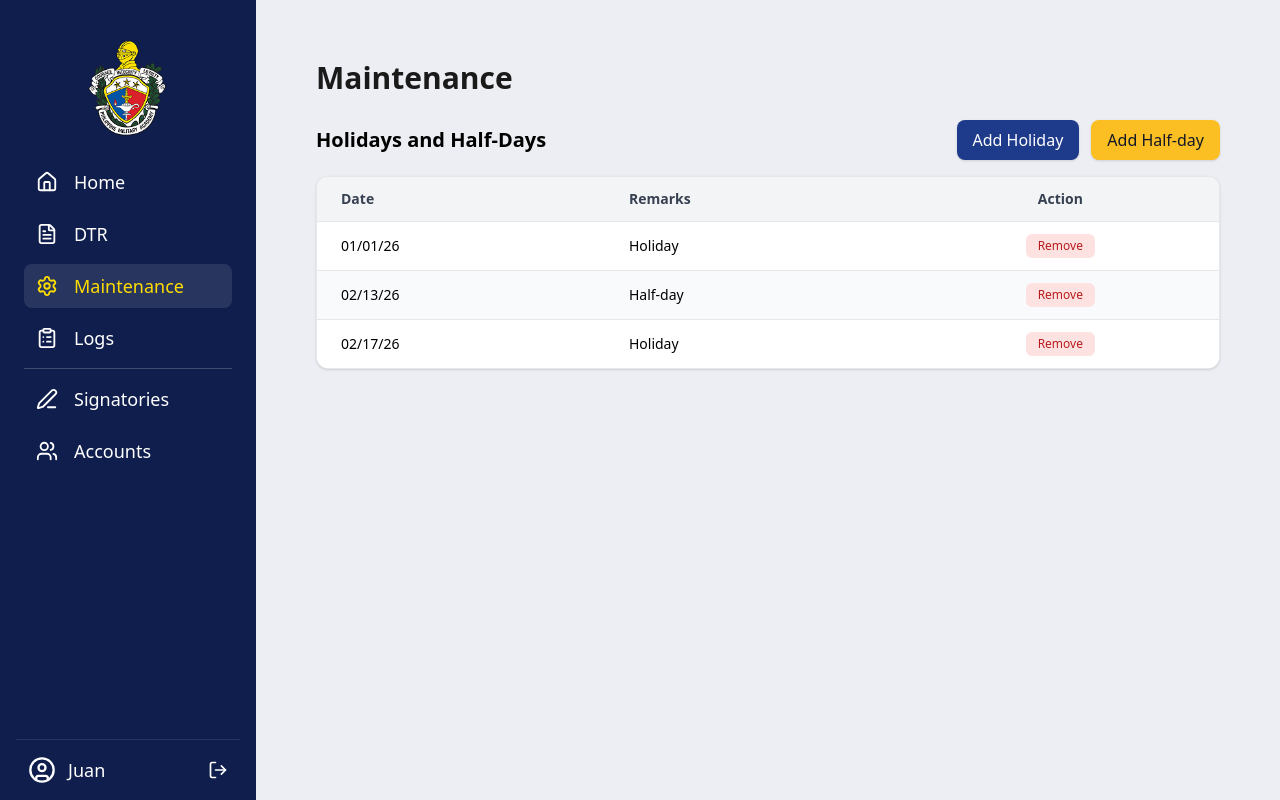
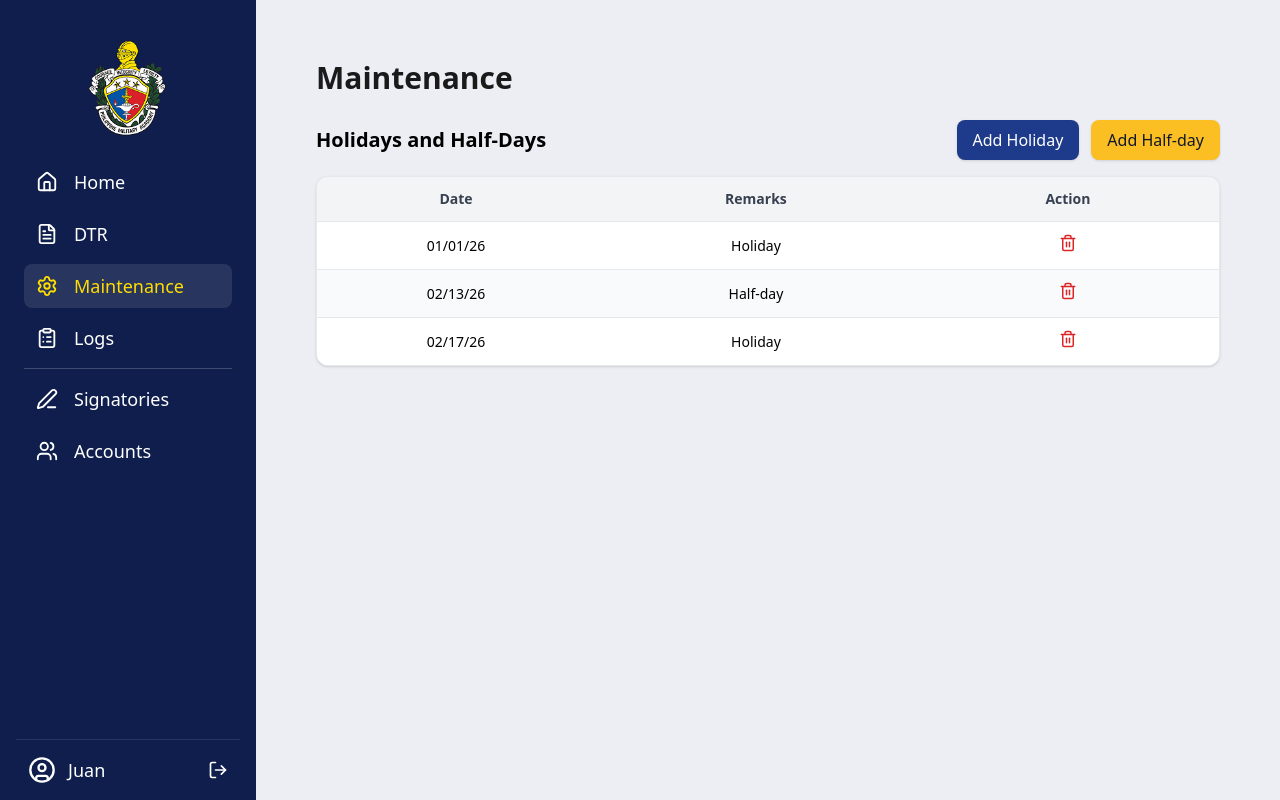
Before and after one commit to cayeelii/PMA-DTR, a React (Vite) app in the folder frontend/: page /maintenance in a window 1280 px wide. Built offline with nearby package versions, Linux system fonts and the light colour scheme.

Commit message:
Fixed table spacing in maintenance and signatories page

```diff
--- a/frontend/src/pages/Logs.jsx
+++ b/frontend/src/pages/Logs.jsx
@@ -76,7 +76,7 @@ function LogsPage() {
           <table className="w-full text-sm">
             <thead className="bg-gray-100 text-gray-700">
               <tr>
-                <th className="text-left w-52  px-6 py-3 font-semibold">TimeStamp</th>
+                <th className="text-left w-52  px-6 py-3 font-semibold">Timestamp</th>
                 <th className="text-left w-24  pl-3 pr-4 py-3 font-semibold">User</th>
                 <th className="text-left pl-3 pr-6 py-3 font-semibold">Action</th>
                 <th className="text-left px-6 py-3 font-semibold">Details</th>
--- a/frontend/src/pages/Maintenance.jsx
+++ b/frontend/src/pages/Maintenance.jsx
@@ -1,4 +1,5 @@
 import { useState } from "react";
+import { Trash2 } from "lucide-react";
 
 function MaintenancePage() {
   const [rows, setRows] = useState([
@@ -14,7 +15,6 @@ function MaintenancePage() {
   return (
     <div className="relative bg-surface w-full text-theme p-2 pt-2 overflow-y-hidden">
       <div className="p-1 md:p-5 md:mt-0">
-
         {/* Page Header */}
         <div className="flex flex-row md:items-center justify-between mb-6 gap-4">
           <h1 className="text-2xl md:text-3xl font-bold text-primary">
@@ -42,9 +42,11 @@ function MaintenancePage() {
           <table className="w-full text-sm">
             <thead className="bg-gray-100 text-gray-700">
               <tr>
-                <th className="text-left px-6 py-3 font-semibold">Date</th>
-                <th className="text-left px-6 py-3 font-semibold">Remarks</th>
-                <th className="text-center px-6 py-3 font-semibold">Action</th>
+                <th className="text-center px-8 py-3 font-semibold">Date</th>
+                <th className="text-center px-10 py-3 font-semibold">
+                  Remarks
+                </th>
+                <th className="text-center px-11 py-3 font-semibold">Action</th>
               </tr>
             </thead>
 
@@ -56,14 +58,14 @@ function MaintenancePage() {
                     index % 2 === 0 ? "bg-white" : "bg-gray-50"
                   } hover:bg-blue-50 transition`}
                 >
-                  <td className="px-6 py-3">{row.date}</td>
-                  <td className="px-6 py-3">{row.remarks}</td>
+                  <td className="text-center px-8 py-3">{row.date}</td>
+                  <td className="text-center px-10 py-3">{row.remarks}</td>
                   <td className="px-6 py-3 text-center">
                     <button
                       onClick={() => removeRow(row.id)}
-                      className="bg-red-100 hover:bg-red-200 text-red-700 px-3 py-1 rounded-md font-medium text-xs"
+                      className="text-red-600 hover:text-red-800"
                     >
-                      Remove
+                      <Trash2 size={18} />
                     </button>
                   </td>
                 </tr>
@@ -82,7 +84,6 @@ function MaintenancePage() {
             </tbody>
           </table>
         </div>
-
       </div>
     </div>
   );
--- a/frontend/src/pages/Signatories.jsx
+++ b/frontend/src/pages/Signatories.jsx
@@ -40,9 +40,9 @@ function SignatoriesPage() {
           <table className="w-full text-sm">
             <thead className="bg-gray-100 text-gray-700">
               <tr>
-                <th className="text-left px-6 py-3 font-semibold">Department</th>
-                <th className="text-left px-6 py-3 font-semibold">Department Head</th>
-                <th className="text-center px-6 py-3 font-semibold">Actions</th>
+                <th className="text-center px-8 py-3 font-semibold">Department</th>
+                <th className="text-center px-12 py-3 font-semibold">Department Head</th>
+                <th className="text-center px-12 py-3 font-semibold">Actions</th>
               </tr>
             </thead>
             <tbody>
```
